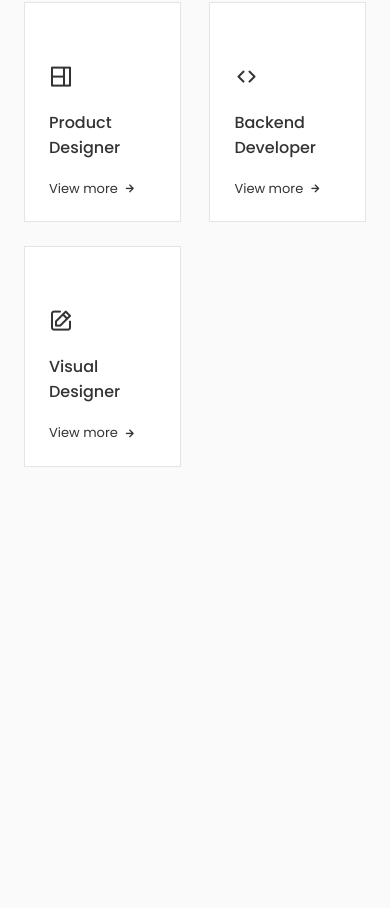
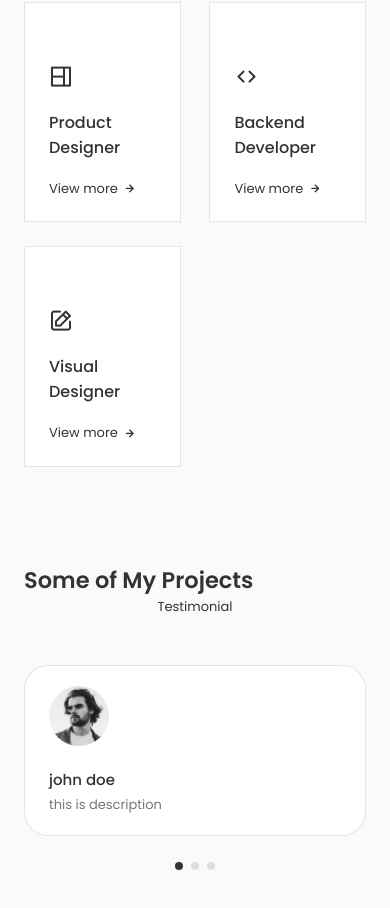
Before and after one commit to armiinygh/Portfolio, a React (Create React App) app: page / in a window 390 px wide. Shown: the part 3048-3956 px from the top of the page. Before the commit the page ends 3627 px from the top, so only its background shows below. Built offline with nearby package versions, Linux system fonts and the light colour scheme.

Commit message:
add Testimonials component

```diff
--- a/package.json
+++ b/package.json
@@ -9,6 +9,7 @@
     "react": "^18.2.0",
     "react-dom": "^18.2.0",
     "react-scripts": "5.0.1",
+    "swiper": "^10.3.1",
     "web-vitals": "^2.1.4"
   },
   "scripts": {
--- a/src/App.js
+++ b/src/App.js
@@ -6,6 +6,7 @@
 import Skills from "./components/Skills/Skills";
 import Services from "./components/services/Services";
 import Qualification from "./components/qualification/Qualification";
+import Testimonials from "./components/Testimonials/Testimonials";
 const App = () => {
   return (
       <>
@@ -16,6 +17,7 @@
               <Qualification />
               <Skills />
               <Services />
+              <Testimonials />
           </main>
       </>
   )
--- /dev/null
+++ b/src/components/Testimonials/Data.jsx
@@ -0,0 +1,24 @@
+import Image1 from "../../assets/testimonial1.png"
+import Image2 from "../../assets/testimonial2.png"
+import Image3 from "../../assets/testimonial3.png"
+
+export const Data = [
+    {
+        id : 1,
+        image: Image1,
+        title: "john doe",
+        description: "this is description"
+    },
+    {
+        id : 2,
+        image: Image2,
+        title: "john doe",
+        description: "this is description"
+    },
+    {
+        id : 2,
+        image: Image3,
+        title: "john doe",
+        description: "this is description"
+    }
+];
--- /dev/null
+++ b/src/components/Testimonials/Testimonials.jsx
@@ -0,0 +1,49 @@
+import React from "react";
+import { Data } from "./Data";
+import { Swiper, SwiperSlide } from 'swiper/react';
+
+// Import Swiper styles
+import 'swiper/css';
+import 'swiper/css/pagination';
+import { Pagination } from 'swiper/modules';
+
+import "./testimonials.css"
+
+
+const Testimonials = () => {
+    return (
+        <section className="testimonial container section">
+            <h2 className="section__titlte">Some of My Projects</h2>
+            <span className="section__subtitle">Testimonial</span>
+            <Swiper className="testimonial__container"
+                    loop={true}
+                    grabCursor={true}
+                    spaceBetween={24}
+                    pagination={{
+                        clickable: true,
+                    }}
+                    breakpoints={{
+                        576: {
+                            slidesPerView: 2,
+                        },
+                        768: {
+                            slidesPerView: 2,
+                            spaceBetween: 48,
+                        },
+                    }}
+                    modules={[Pagination]}
+            >
+                {Data.map(({id,image,title,description}) => {
+                    return (
+                        <SwiperSlide className="testimonial__card" key={id}>
+                            <img src={image} alt="" className="testimonial__img" />
+                            <h3 className="testimonial__name">{title}</h3>
+                            <p className="testimonial__description">{description}</p>
+                        </SwiperSlide>
+                    );
+                })}
+            </Swiper>
+        </section>
+    )
+}
+export default Testimonials;
--- /dev/null
+++ b/src/components/Testimonials/testimonials.css
@@ -0,0 +1,39 @@
+.testimonial__container{
+    width: 750px;
+}
+.testimonial__card{
+    background-color: var(--container-color);
+    border: 1px solid rgba(0,0,0,0.1);
+    padding: 1.5rem 2rem;
+    border-radius: 1.5rem;
+    margin-bottom: var(--mb-3);
+}
+.testimonial__img{
+    width: 60px;border-radius: 3rem;
+    margin-bottom: var(--mb-1);
+}
+.testimonial__name{
+    font-size: var(--normal-font-size);
+    font-weight: var(--font-medium);
+    margin-bottom: var(--mb-0-25);
+}
+.testimonial__description {
+    font-size: var(--small-font-size);
+}
+
+.swiper-pagination-bullet {
+    background-color: var(--text-color)!important;
+}
+.swiper-pagination-bullet-active{
+    background-color: var(--title-color)!important;
+
+}
+
+@media screen and (max-width: 992px) {
+    .testimonial__container {
+        width: initial;
+    }
+    .testimonial__card {
+        padding: 1.25rem 1.5rem;
+    }
+}
```
Also changed, not shown: 1 other file (tests, documents, lock files or other folders).
